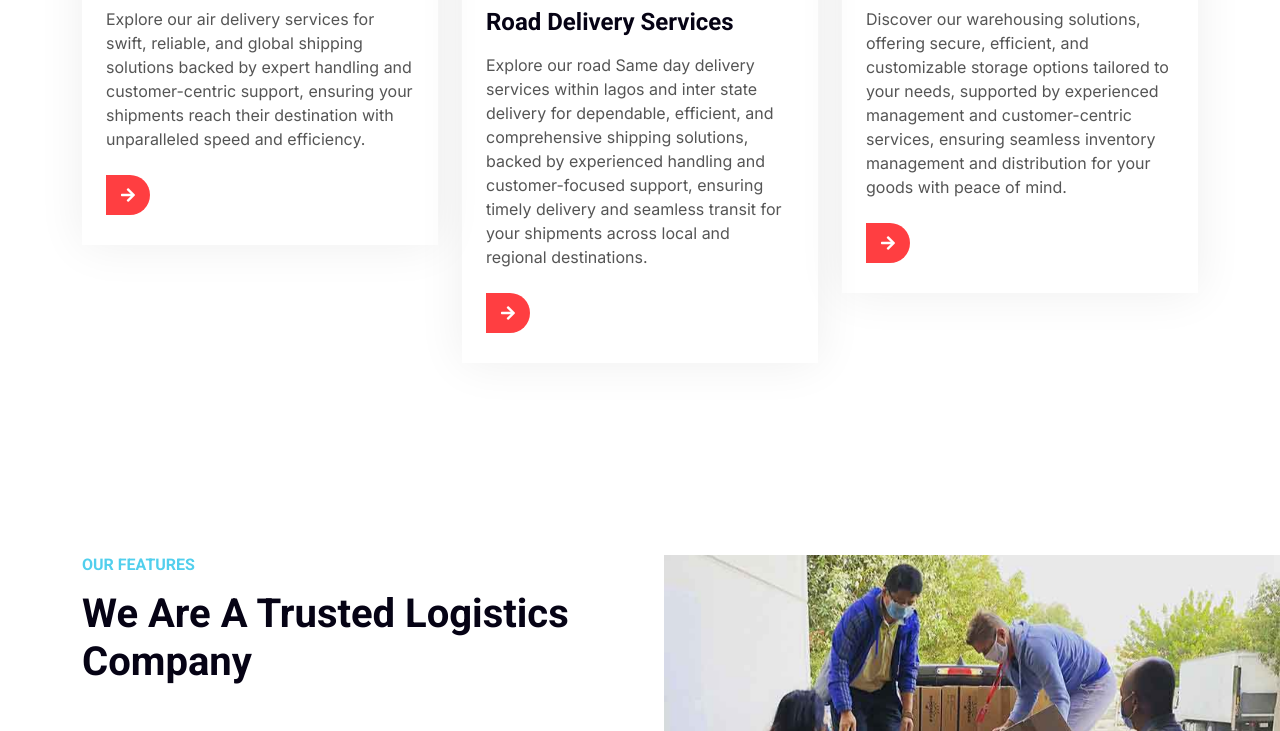
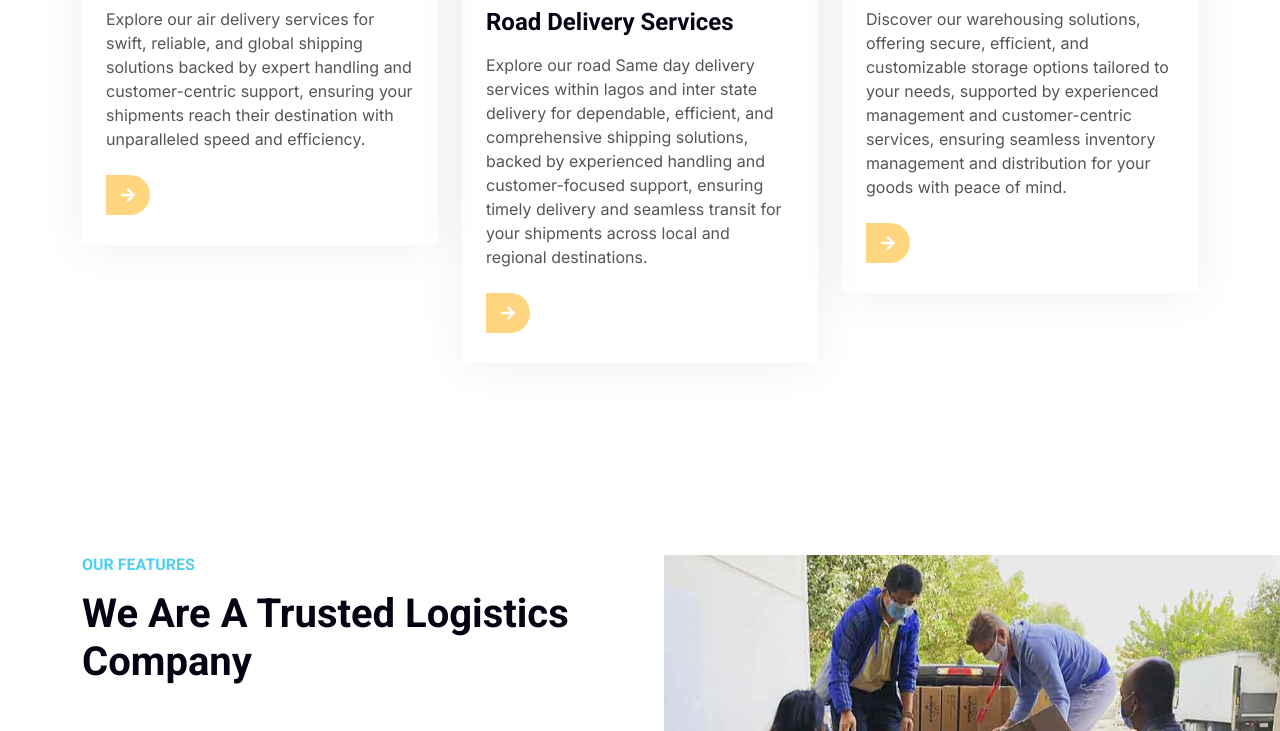
Before and after one commit to khadreey/DTU-logistics-services, a plain HTML site: page index.html in a window 1280 px wide. Shown: the part 1731-2462 px from the top of the page. Drawn offline with nearby package versions, Linux system fonts and the light colour scheme.

Commit message:
Update style.css

```diff
--- a/css/style.css
+++ b/css/style.css
@@ -1,6 +1,6 @@
 /********** Template CSS **********/
 :root {
-    --primary: #FF3E41;
+    --primary: #FFD580;
     --secondary: #51CFED;
     --light: #F8F2F0;
     --dark: #060315;
```
